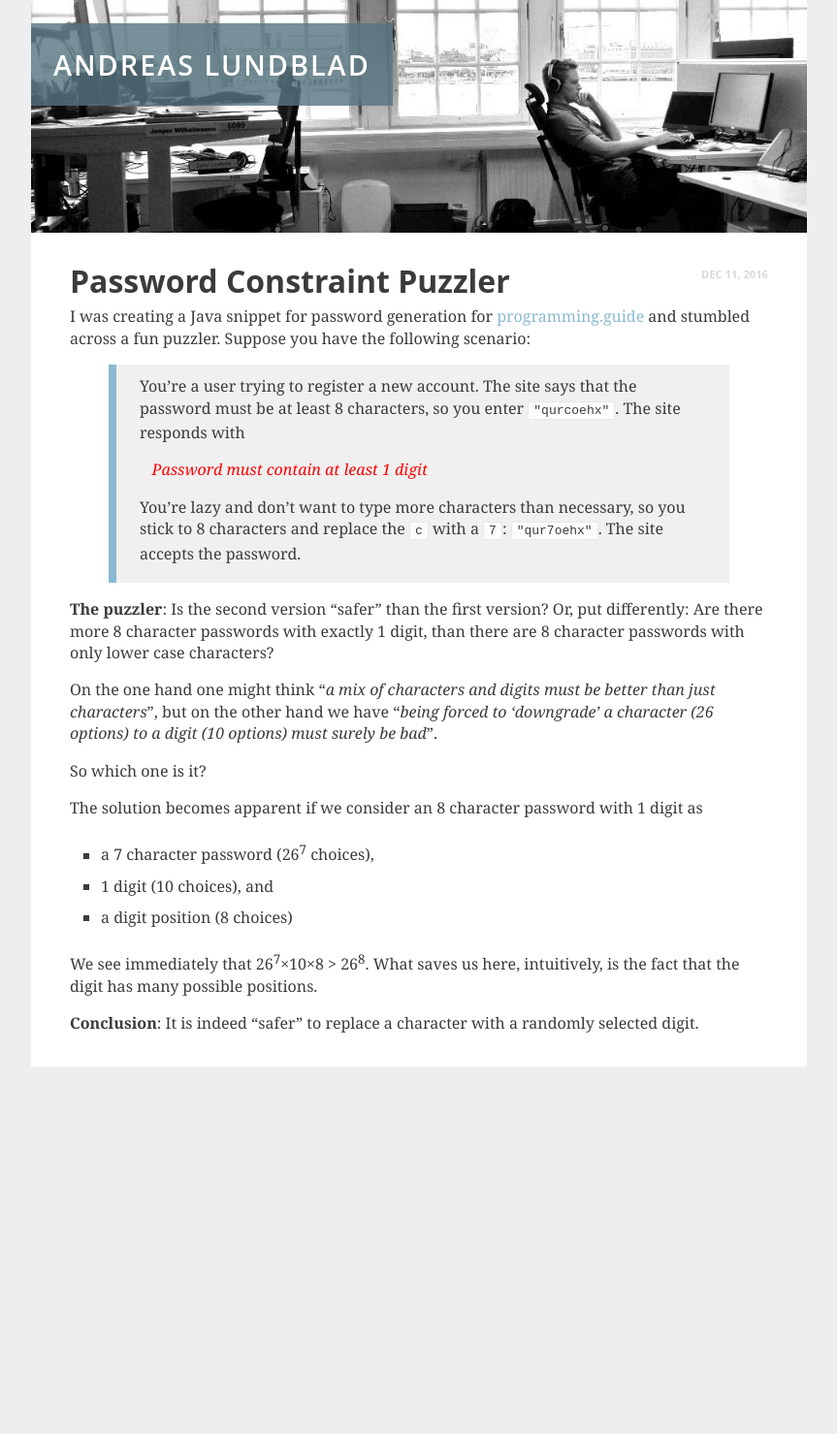
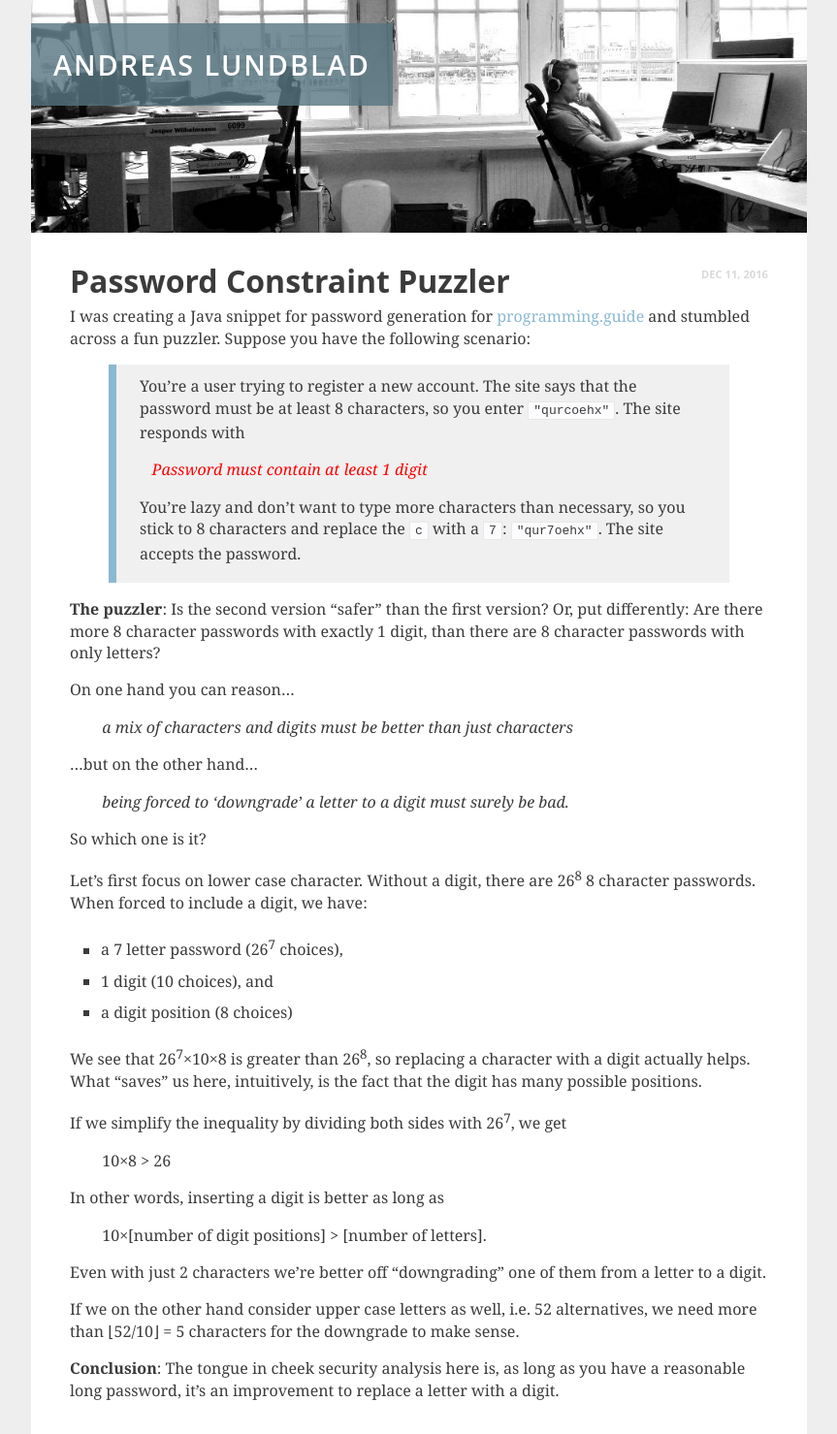
Before and after one commit to aioobe/aioobe.github.io, a Jekyll site: the page built from _posts/2016-12-11-Password-constraint-puzzler.md, in a window 1280 px wide. Shown: the whole page at 97% size, without its empty margins (208-1071 px from the left). Built offline with Jekyll 4.4.1, drawn with Linux system fonts in a browser that asks for light colours; before the commit the page ends 1100 px from its top, so only the background shows below that.

Commit message:
Improved password puzzler post

```diff
--- a/_posts/2016-12-11-Password-constraint-puzzler.md
+++ b/_posts/2016-12-11-Password-constraint-puzzler.md
@@ -12,18 +12,36 @@ I was creating a Java snippet for password generation for [programming.guide](ht
 >
 > You're lazy and don't want to type more characters than necessary, so you stick to 8 characters and replace the `c` with a `7`: `"qur7oehx"`. The site accepts the password.
 
-**The puzzler**: Is the second version "safer" than the first version? Or, put differently: Are there more 8 character passwords with exactly 1 digit, than there are 8 character passwords with only lower case characters?
+**The puzzler**: Is the second version "safer" than the first version? Or, put differently: Are there more 8 character passwords with exactly 1 digit, than there are 8 character passwords with only letters?
 
-On the one hand one might think "*a mix of characters and digits must be better than just characters*", but on the other hand we have "*being forced to 'downgrade' a character (26 options) to a digit (10 options) must surely be bad*".
+On one hand you can reason&hellip;
+
+&nbsp;&nbsp;&nbsp;&nbsp;&nbsp;&nbsp;&nbsp;&nbsp;*a mix of characters and digits must be better than just characters*
+
+&hellip;but on the other hand&hellip;
+
+&nbsp;&nbsp;&nbsp;&nbsp;&nbsp;&nbsp;&nbsp;&nbsp;*being forced to 'downgrade' a letter to a digit must surely be bad.*
 
 So which one is it?
 
-The solution becomes apparent if we consider an 8 character password with 1 digit as
+Let's first focus on lower case character. Without a digit, there are 26<sup>8</sup> 8 character passwords. When forced to include a digit, we have:
 
-- a 7 character password (26<sup>7</sup> choices),
+- a 7 letter password (26<sup>7</sup> choices),
 - 1 digit (10 choices), and
 - a digit position (8 choices)
 
-We see immediately that 26<sup>7</sup>&times;10&times;8 &gt; 26<sup>8</sup>. What saves us here, intuitively, is the fact that the digit has many possible positions.
+We see that 26<sup>7</sup>&times;10&times;8 is greater than 26<sup>8</sup>, so replacing a character with a digit actually helps. What "saves" us here, intuitively, is the fact that the digit has many possible positions.
 
-**Conclusion**: It is indeed "safer" to replace a character with a randomly selected digit.
+If we simplify the inequality by dividing both sides with 26<sup>7</sup>, we get
+
+&nbsp;&nbsp;&nbsp;&nbsp;&nbsp;&nbsp;&nbsp;&nbsp;10&times;8 &gt; 26
+
+In other words, inserting a digit is better as long as
+
+&nbsp;&nbsp;&nbsp;&nbsp;&nbsp;&nbsp;&nbsp;&nbsp;10&times;[number of digit positions] > [number of letters].
+
+Even with just 2 characters we're better off "downgrading" one of them from a letter to a digit.
+
+If we on the other hand consider upper case letters as well, i.e. 52 alternatives, we need more than ⌊52/10⌋ = 5 characters for the downgrade to make sense.
+
+**Conclusion**: The tongue in cheek security analysis here is, as long as you have a reasonable long password, it's an improvement to replace a letter with a digit.
```
